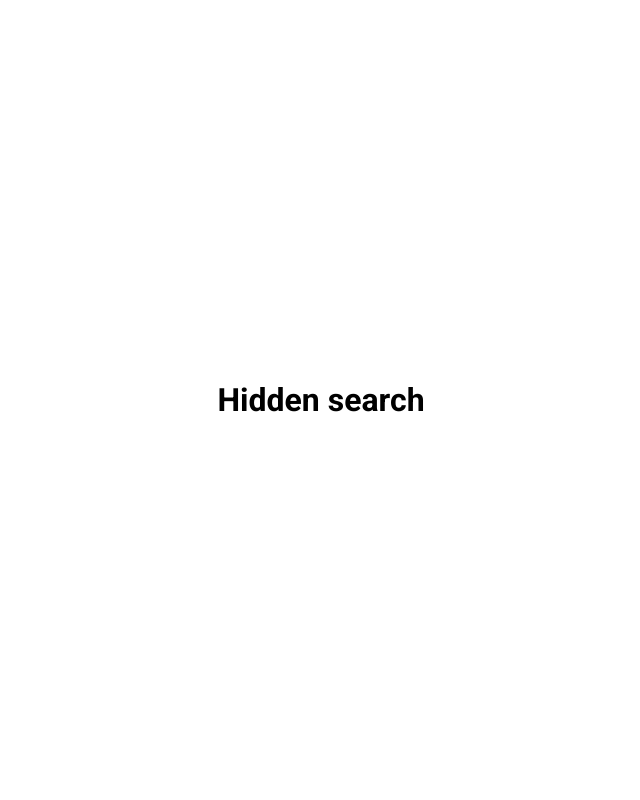
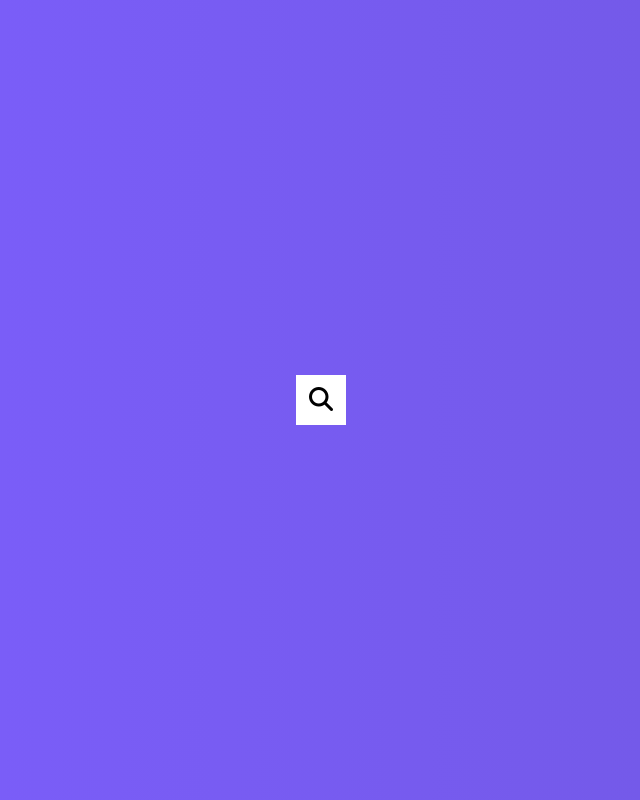
Before and after one commit to BiagioCaputo/50_projects-Html-Css--Javascript-, a plain HTML site: page 04_Hidden_Search/index.html in a window 1280 px wide. Shown: the whole page, without its empty margins (319-959 px from the left). Drawn offline with Linux system fonts and the light colour scheme.

Commit message:
Project n.4-> project completed, the search bar is now animated

```diff
--- a/04_Hidden_Search/index.html
+++ b/04_Hidden_Search/index.html
@@ -15,7 +15,12 @@
     <title>Hidden search</title>
 </head>
 <body>
-    <h1>Hidden search</h1>
+    <div class="search">
+        <input type="text" class="input" placeholder="Search...">
+        <button class="btn">
+            <i class="fas fa-search"></i>
+        </button>
+    </div>
 
 </body>
 </html>
--- a/04_Hidden_Search/script.js
+++ b/04_Hidden_Search/script.js
@@ -0,0 +1,9 @@
+const search = document.querySelector('.search')
+const btn = document.querySelector('.btn')
+const input = document.querySelector('.input')
+
+
+btn.addEventListener('click', () => {
+    search.classList.toggle('active')
+    input.focus()
+})
--- a/04_Hidden_Search/style.css
+++ b/04_Hidden_Search/style.css
@@ -8,12 +8,56 @@
 
 
 body{
+    background-image: linear-gradient(90deg, #7d5fff, #7158e2);
     font-family: 'Roboto', sans-serif;
     display: flex;
     align-items: center;
-    flex-direction: column;
     justify-content: center;
     height: 100vh;
     overflow: hidden;
     margin: 0;
 }
+
+.search{
+    position: relative;
+    height: 50px;
+}
+
+.search .input{
+    background-color: white;
+    border:0;
+    font-size: 18px;
+    padding: 15px;
+    height:50px;
+    width:50px;
+    transition: width 0.3 ease;
+}
+
+
+.btn{
+    background-color: #fff;
+    border:0;
+    cursor: pointer;
+    font-size: 24px;
+
+    position: absolute;
+    top:0;
+    left:0;
+    height: 50px;
+    width:50px;
+
+    transition: transform 0.3s ease;
+}
+
+.btn:focus,
+.input:focus{
+    outline: none;
+}
+
+.search.active .input{
+    width: 200px;
+}
+
+.search.active .btn{
+    transform: translateX(198px);
+}
```
